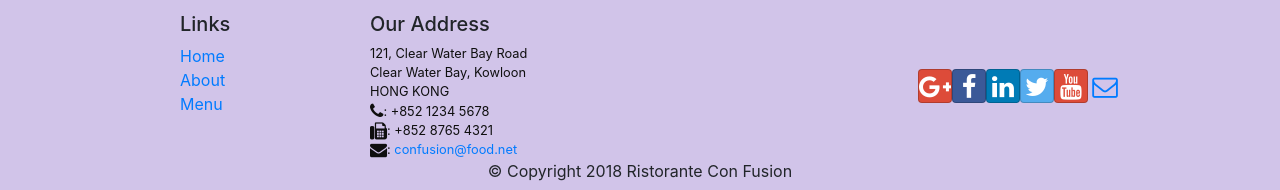
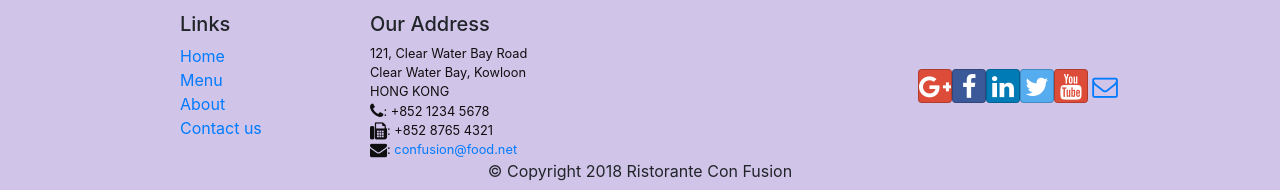
Before and after one commit to kmvbatista/confusion-reactJs, a React (Create React App) app: page / in a window 1280 px wide. Shown: the part 372-562 px from the top of the page. Built offline with nearby package versions, Linux system fonts and the light colour scheme.

Commit message:
links footer

```diff
--- a/src/components/FooterComponent.js
+++ b/src/components/FooterComponent.js
@@ -1,4 +1,5 @@
 import React from 'react';
+import { Link } from 'react-router-dom';
 
 export default function Footer() {
 
@@ -9,9 +10,10 @@ export default function Footer() {
                 <div className="col-4 offset-1 col-sm-2">
                     <h5>Links</h5>
                     <ul className="list-unstyled">
-                        <li><a href="/#">Home</a></li>
-                        <li><a href="/#">About</a></li>
-                        <li><a href="/#">Menu</a></li>
+                        <li><Link to="/">Home</Link></li>
+                        <li><Link to="/menu">Menu</Link></li>
+                        <li><Link to="/aboutus">About</Link></li>
+                        <li><Link to="/contactus">Contact us</Link></li>
                     </ul>
                 </div>
                 <div className="col-7 col-sm-5">
```
